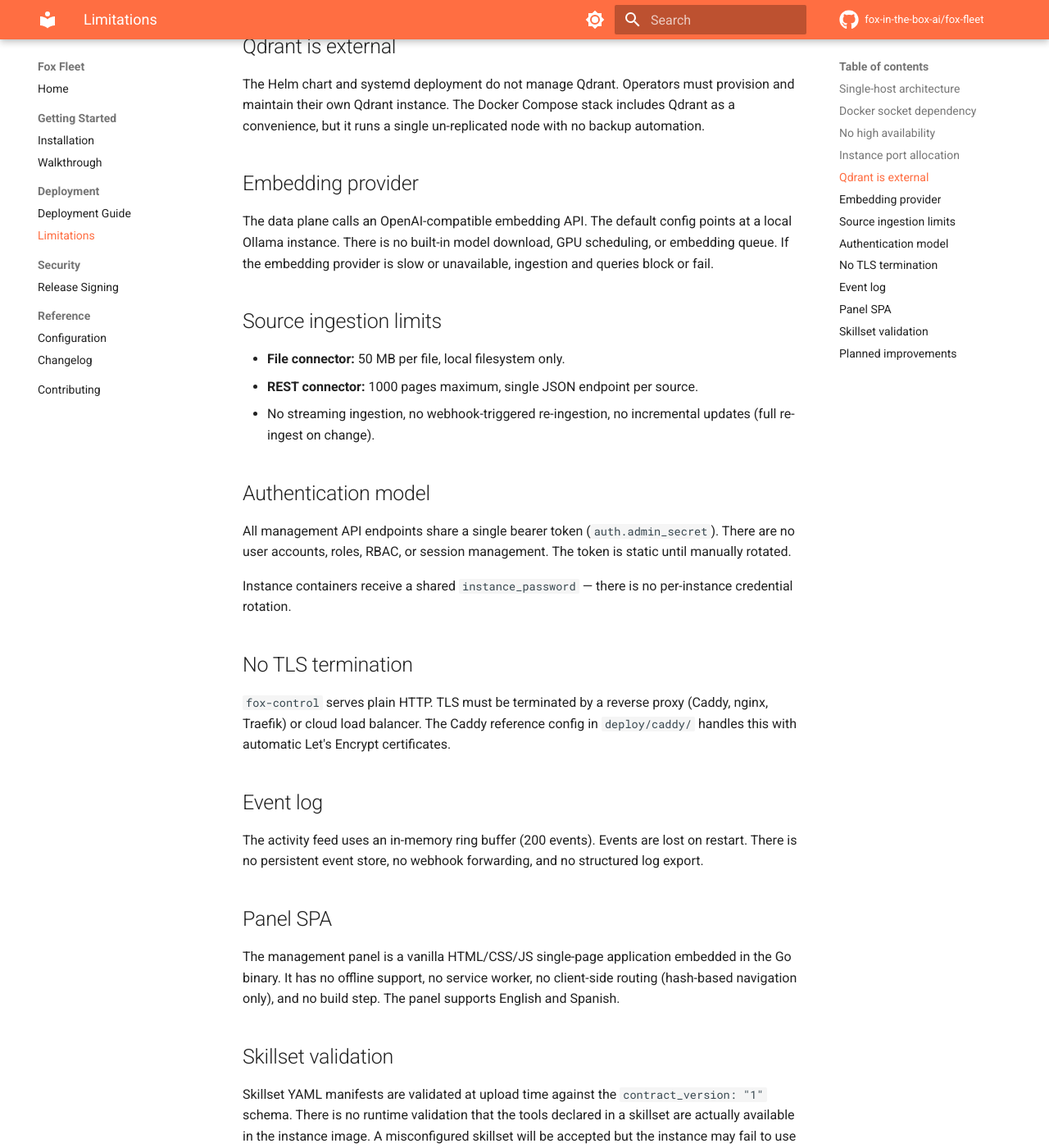
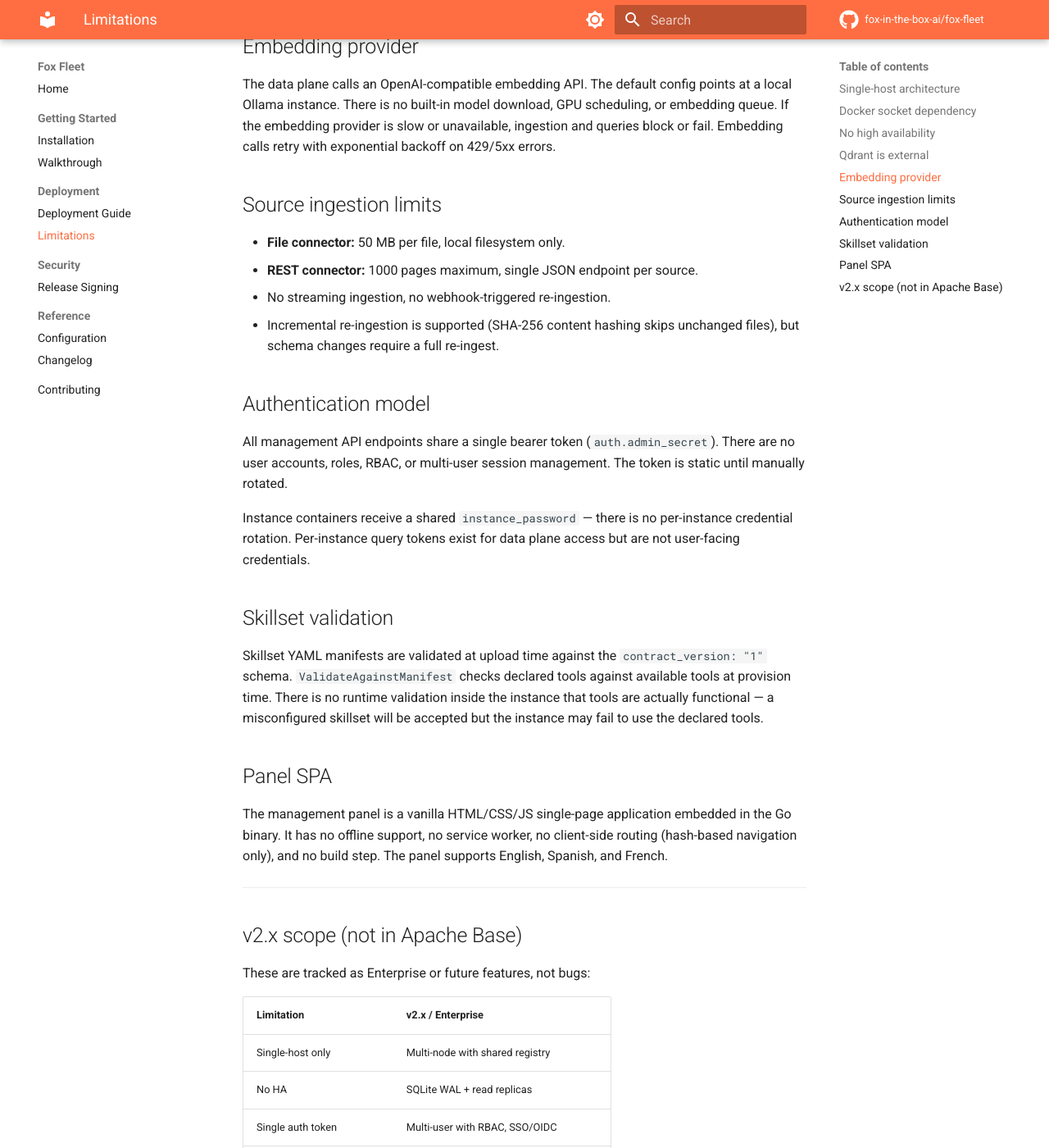
Before and after one commit to fox-in-the-box-ai/fox-fleet, an MkDocs documentation site: the page built from docs/LIMITATIONS.md, in a window 1280 px wide and 1400 px high, scrolled down 1198 px. Shown: the whole window at 82% size. Built offline with MkDocs 1.6.1 and Material for MkDocs 9.7.7, drawn with Linux system fonts in a browser that asks for light colours; comment, search, counter and statistics services are not loaded; some of the changed text lies outside the part shown.

Commit message:
docs: post-v1.4.0 reconciliation
README.md:
- Update status badge from v1.0.0 to v1.4.0
- DeploymentPlugin: 7-operation → 9-method (added Restart, Stats)
- Docker plugin description: 7 operations → 9 methods
- Add v1.0.1–v1.4 rows to status/roadmap table
- Remove stale "no TLS termination" from known limitations paragraph

LIMITATIONS.md:
- Update version header from v1.0.0 to v1.4.0
- Remove "no port reclamation" — ports are reclaimed (OPS-01)
- Remove "no TLS termination" section — built-in TLS since v1.2.0
- Replace volatile event log section — SQLite-backed since v1.1.0
- Update source ingestion: note incremental re-ingestion (DP-04)
- Update panel languages: add French (PANEL-04)
- Update skillset validation: note ValidateAgainstManifest (PLAT-01)
- Replace "planned improvements" table with "v2.x scope" table
  aligned to Enterprise boundary (ADR-0014)

```diff
--- a/docs/LIMITATIONS.md
+++ b/docs/LIMITATIONS.md
@@ -37,15 +37,8 @@ There is no leader election, replication, or automatic failover. If the
 process crashes, systemd restarts it; if the host goes down, manual
 recovery is required.
 
-**Workaround:** regular backups of `/var/lib/fox-control` (the SQLite
-database and instance state).
-
-## Instance port allocation
-
-Ports are allocated sequentially from `instances.port_start` (default
-8787). There is no port reclamation — if instance A was on port 8787 and
-is destroyed, that port is not reused until `fox-control` restarts and
-reassigns from the current registry state.
+**Workaround:** regular backups via `fox-control backup` (VACUUM INTO)
+or filesystem snapshot of `/var/lib/fox-control`.
 
 ## Qdrant is external
 
@@ -59,66 +52,55 @@ node with no backup automation.
 The data plane calls an OpenAI-compatible embedding API. The default
 config points at a local Ollama instance. There is no built-in model
 download, GPU scheduling, or embedding queue. If the embedding provider
-is slow or unavailable, ingestion and queries block or fail.
+is slow or unavailable, ingestion and queries block or fail. Embedding
+calls retry with exponential backoff on 429/5xx errors.
 
 ## Source ingestion limits
 
 - **File connector:** 50 MB per file, local filesystem only.
 - **REST connector:** 1000 pages maximum, single JSON endpoint per source.
-- No streaming ingestion, no webhook-triggered re-ingestion, no
-  incremental updates (full re-ingest on change).
+- No streaming ingestion, no webhook-triggered re-ingestion.
+- Incremental re-ingestion is supported (SHA-256 content hashing skips
+  unchanged files), but schema changes require a full re-ingest.
 
 ## Authentication model
 
 All management API endpoints share a single bearer token
 (`auth.admin_secret`). There are no user accounts, roles, RBAC, or
-session management. The token is static until manually rotated.
+multi-user session management. The token is static until manually rotated.
 
 Instance containers receive a shared `instance_password` — there is no
-per-instance credential rotation.
+per-instance credential rotation. Per-instance query tokens exist for
+data plane access but are not user-facing credentials.
 
-## No TLS termination
+## Skillset validation
 
-`fox-control` serves plain HTTP. TLS must be terminated by a reverse
-proxy (Caddy, nginx, Traefik) or cloud load balancer. The Caddy
-reference config in `deploy/caddy/` handles this with automatic Let's
-Encrypt certificates.
-
-## Event log
-
-The activity feed uses an in-memory ring buffer (200 events). Events are
-lost on restart. There is no persistent event store, no webhook
-forwarding, and no structured log export.
+Skillset YAML manifests are validated at upload time against the
+`contract_version: "1"` schema. `ValidateAgainstManifest` checks declared
+tools against available tools at provision time. There is no runtime
+validation inside the instance that tools are actually functional — a
+misconfigured skillset will be accepted but the instance may fail to
+use the declared tools.
 
 ## Panel SPA
 
 The management panel is a vanilla HTML/CSS/JS single-page application
 embedded in the Go binary. It has no offline support, no service worker,
 no client-side routing (hash-based navigation only), and no build step.
-The panel supports English and Spanish.
-
-## Skillset validation
-
-Skillset YAML manifests are validated at upload time against the
-`contract_version: "1"` schema. There is no runtime validation that the
-tools declared in a skillset are actually available in the instance image.
-A misconfigured skillset will be accepted but the instance may fail to
-use the declared tools.
+The panel supports English, Spanish, and French.
 
 ---
 
-## Planned improvements
+## v2.x scope (not in Apache Base)
 
-These limitations are tracked in the project roadmap. Items marked with a
-ticket reference are scheduled; others are aspirational.
+These are tracked as Enterprise or future features, not bugs:
 
-| Limitation | Planned | Ticket |
-|---|---|---|
-| Single-host only | Multi-node with shared registry | — |
-| No HA | SQLite WAL + read replicas | — |
-| Single auth token | Multi-user with RBAC | — |
-| Event log volatile | Persistent event store | — |
-| English-only panel | i18n (POLISH-01) | Shipped (v1.0.0) |
-| No dark mode | Dark mode toggle (POLISH-02) | Shipped (v1.0.0) |
-| Desktop-only panel | Mobile responsive (POLISH-03) | Shipped (v1.0.0) |
-| Polling refresh | SSE real-time updates (POLISH-04) | Shipped (v1.0.0) |
+| Limitation | v2.x / Enterprise |
+|---|---|
+| Single-host only | Multi-node with shared registry |
+| No HA | SQLite WAL + read replicas |
+| Single auth token | Multi-user with RBAC, SSO/OIDC |
+| No ACME auto-cert | Automatic Let's Encrypt via built-in ACME |
+| No OpenTelemetry | Request tracing |
+| No real-time log streaming | SSE-based log tailing in panel |
+| No bulk instance actions | Multi-select provision/destroy |
```
Also changed, not shown: other parts of docs/LIMITATIONS.md (+1 -1 lines), README.md (+9 -4 lines).
